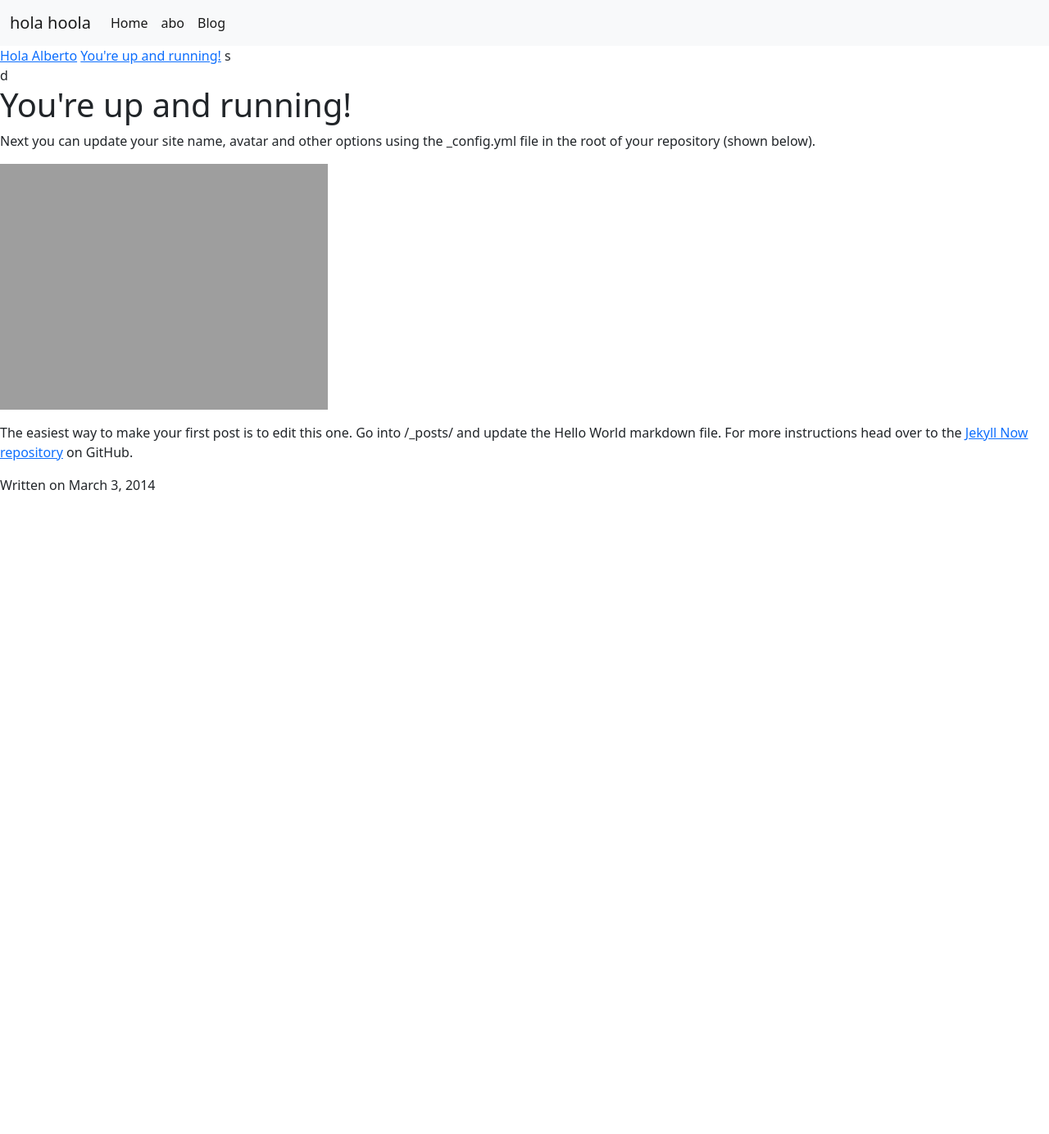
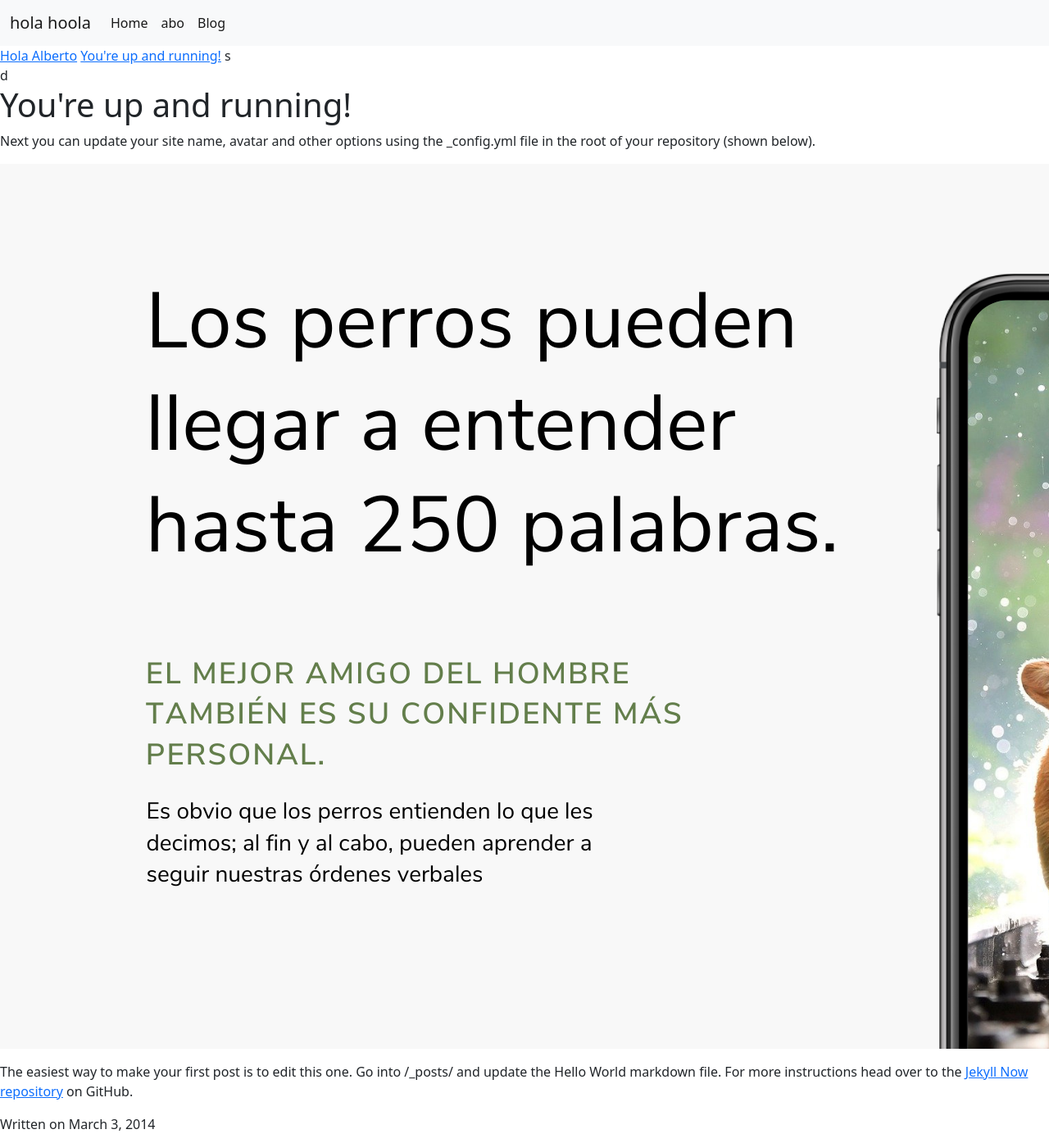
Before and after one commit to vanevrb2/hola, a Jekyll site: the page built from _posts/2014-3-3-Hello-World.md, in a window 1280 px wide. Shown: the whole page at 82% size. Built offline with Jekyll 4.4.1, drawn with Linux system fonts in a browser that asks for light colours; before the commit the page ends 900 px from its top, so only the background shows below that.

Commit message:
Update 2014-3-3-Hello-World.md

```diff
--- a/_posts/2014-3-3-Hello-World.md
+++ b/_posts/2014-3-3-Hello-World.md
@@ -5,6 +5,6 @@ title: You're up and running!
 
 Next you can update your site name, avatar and other options using the _config.yml file in the root of your repository (shown below).
 
-![_config.yml]({{ site.baseurl }}/images/config.png)
+![_config.yml]({{ site.baseurl }}/assets/img/sliders/1.png)
 
 The easiest way to make your first post is to edit this one. Go into /_posts/ and update the Hello World markdown file. For more instructions head over to the [Jekyll Now repository](https://github.com/barryclark/jekyll-now) on GitHub.
```
